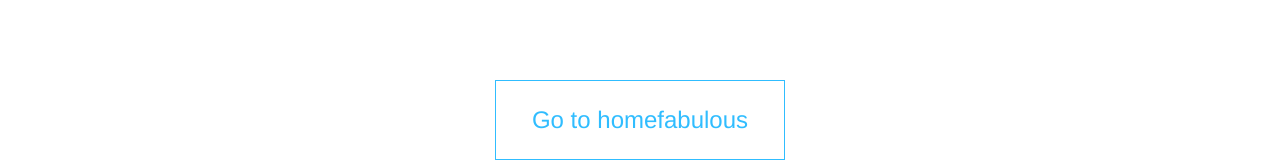
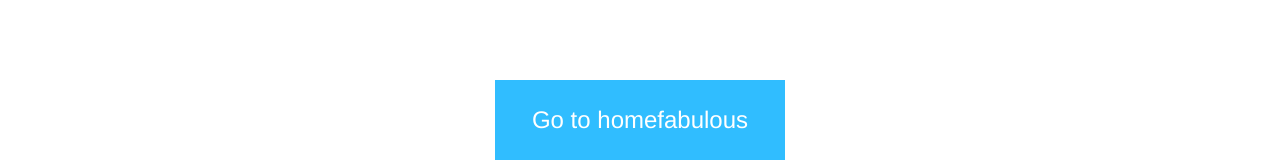
Before and after one commit to dymondsystems/mikes-painting-winston-salem-nc, a plain HTML site: page index.html in a window 1280 px wide. Shown: the part 1512-1672 px from the top of the page. Drawn offline with nearby package versions, Linux system fonts and the light colour scheme.

Commit message:
Update index.html

```diff
--- a/index.html
+++ b/index.html
@@ -156,7 +156,7 @@
 
 <center><div class="mybutton">
   <a href="http://homefabulo.us">
-  <button style="width:290px;height:80px; border:1px solid #30BDFF; background-color:transparent;"><font size="5" color="#30BDFF">Go to homefabulous</font>
+  <button style="width:290px;height:80px; border:1px solid #30BDFF; background-color:#30BDFF;"><font size="5" color="white">Go to homefabulous</font>
   </button></a></center>
   </div>
 
```
